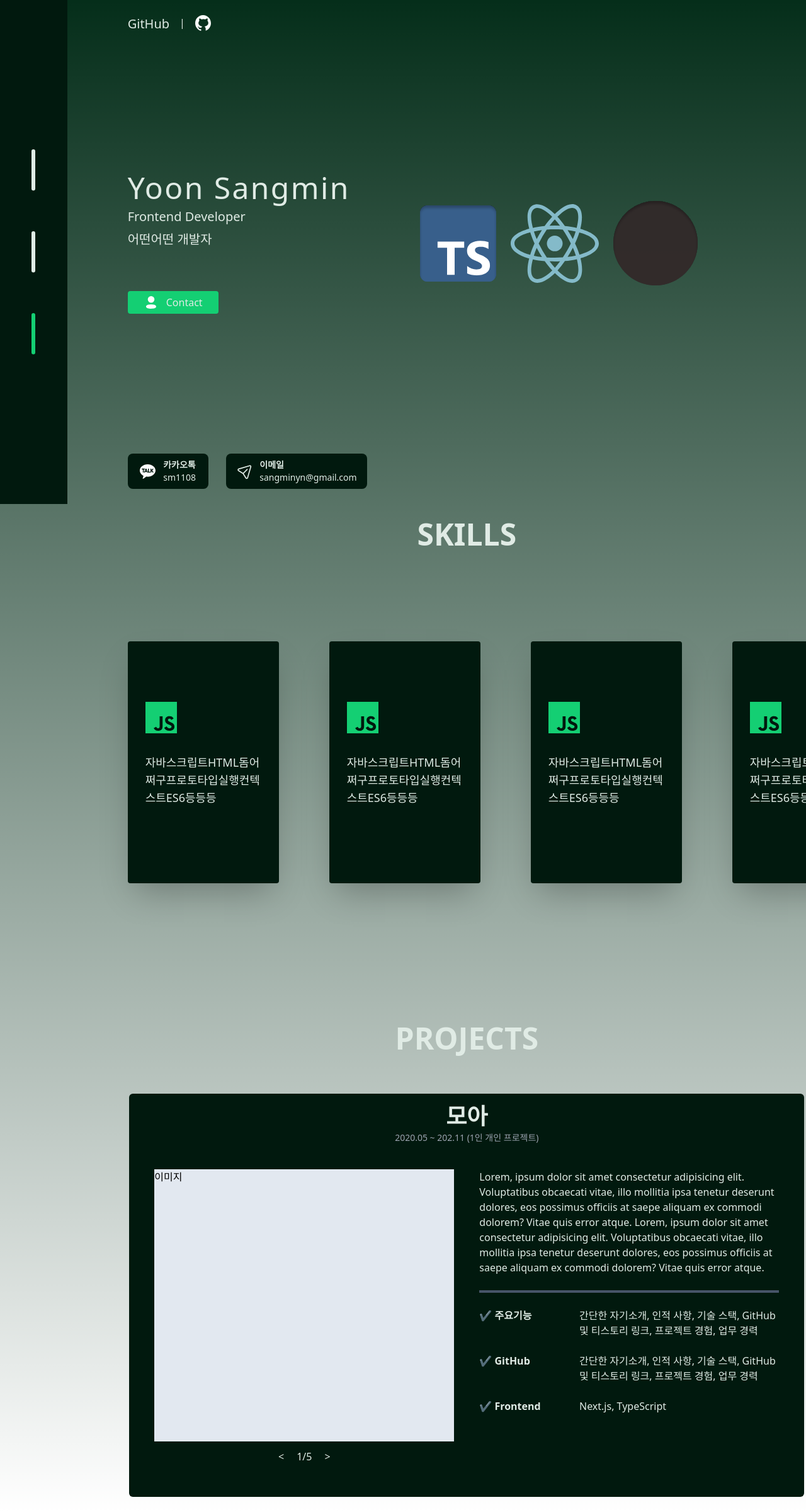
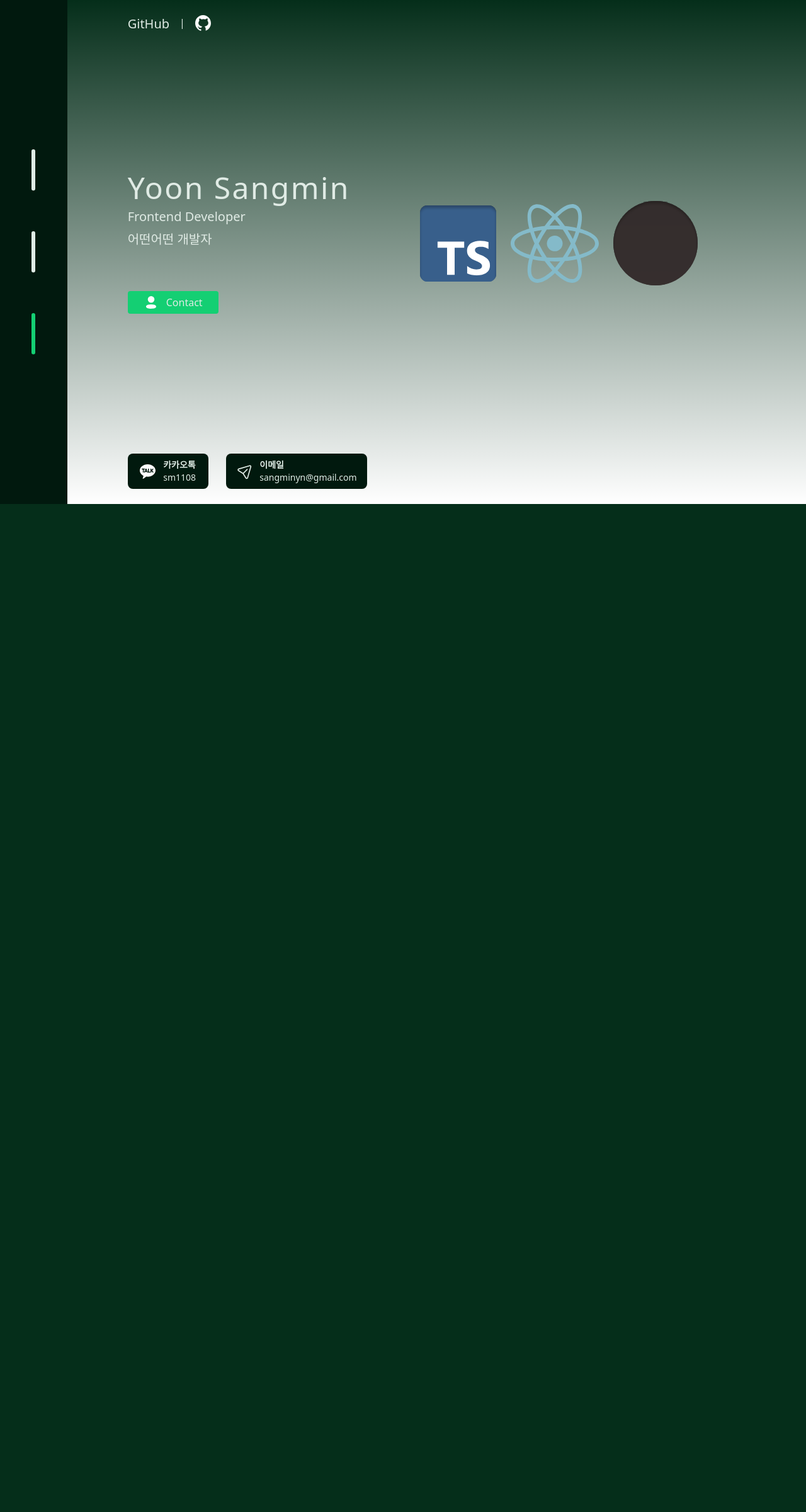
Before and after one commit to nimgnas/next-portfolio, a Next.js app: page / in a window 1280 px wide. Shown: the whole page at 63% size. After the commit the page ends 800 px from the top, so only its background shows below. Built offline with nearby package versions, Linux system fonts and the light colour scheme.

Commit message:
feat: scroll snap

```diff
--- a/src/app/layout.tsx
+++ b/src/app/layout.tsx
@@ -9,7 +9,7 @@ export default function RootLayout({ children }: { children: React.ReactNode })
     <html>
       <body className="bg-primaryGreen flex">
         <IconLoader />
-        <nav className=" h-screen w-1/12 bg-darkGreen sticky top-0">
+        <nav className="h-screen w-1/12 bg-darkGreen sticky top-0">
           <ul className="h-full text-primaryWhite flex flex-col items-center justify-center gap-16">
             <NavList
               whiteLineIcon={
--- a/src/app/page.tsx
+++ b/src/app/page.tsx
@@ -9,8 +9,8 @@ import TechStackIcon from "./svg/TechStackIcon";
 
 export default function Home() {
   return (
-    <div className="flex flex-col w-11/12">
-      <main className="w-full h-screen px-24 py-6 flex flex-col justify-between">
+    <div className="flex flex-col w-11/12 h-screen snap-y overflow-y-scroll snap-mandatory">
+      <main className="w-full min-h-screen px-24 py-6 flex flex-col justify-between snap-start">
         <header className="text-primaryWhite flex gap-4 text-center">
           <span className=" text-xl font-medium">GitHub</span>
           <span>|</span>
@@ -54,7 +54,8 @@ export default function Home() {
           </div>
         </footer>
       </main>
-      <main className="h-screen w-full pl-24 py-6 overflow-hidden">
+
+      <main className="min-h-screen w-full pl-24 py-6 overflow-hidden snap-start">
         <h1 className="flex justify-center text-5xl text-primaryWhite font-bold">SKILLS</h1>
         <SkillsSection>
           {Array.from({ length: 5 }, () => 0).map((_, i) => (
@@ -69,7 +70,8 @@ export default function Home() {
           ))}
         </SkillsSection>
       </main>
-      <main className="h-screen w-full pl-24 py-6 flex flex-col items-center gap-16">
+
+      <main className="min-h-screen w-full pl-24 py-6 flex flex-col items-center gap-16 snap-start">
         <h1 className="flex justify-center text-5xl text-primaryWhite font-bold">PROJECTS</h1>
         <div className="w-[67rem] h-[40rem] bg-darkGreen py-4 px-10 rounded-md">
           <h2 className="flex justify-center text-4xl text-primaryWhite font-bold">모아</h2>
```
